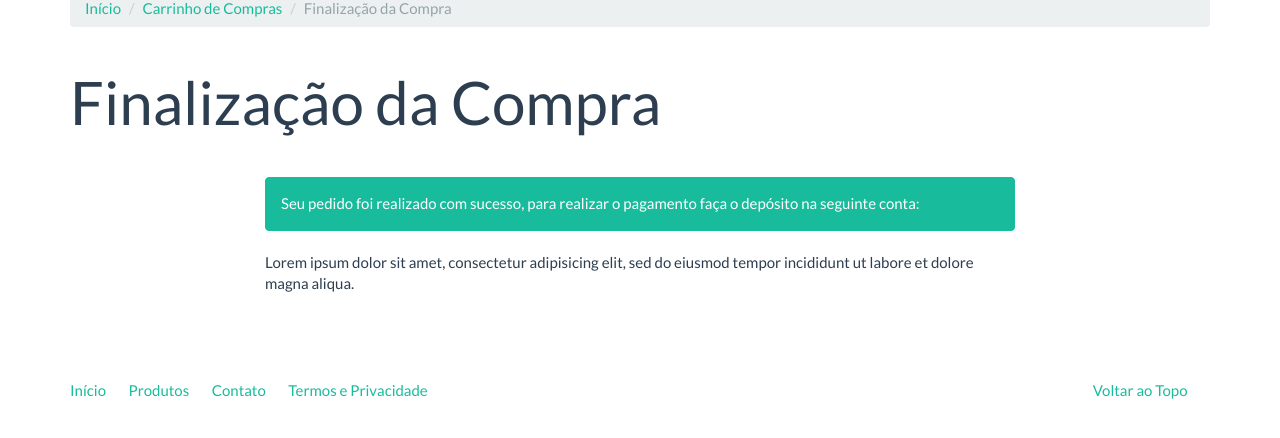
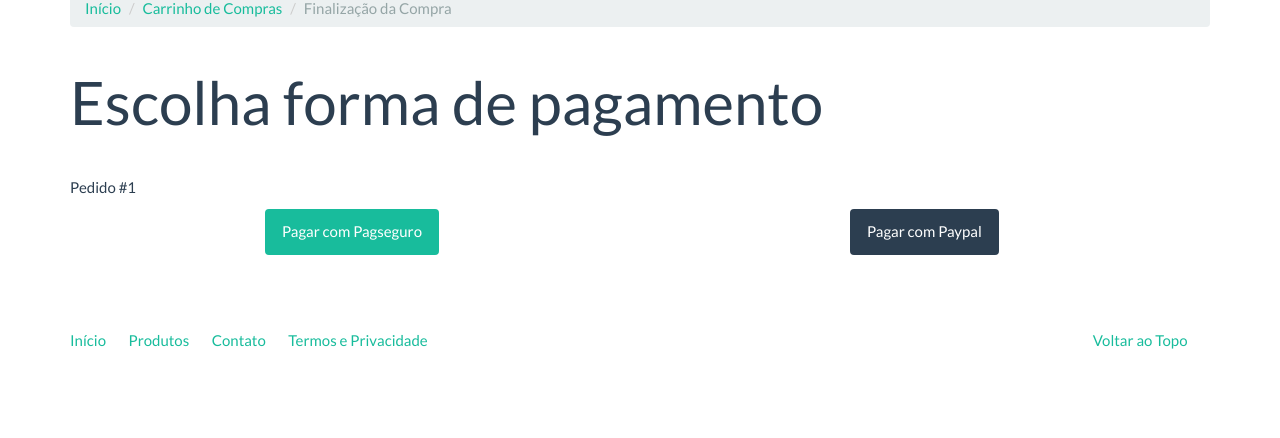
Before and after one commit to anthonylopez15/django-ecommerce, a Django app: template checkout/templates/checkout/checkout.html in a window 1280 px wide. Shown: the part 60-498 px from the top of the page. Run offline with Django 3.2, Linux system fonts and the light colour scheme; the template is opened without the code that fills it: most values are stand-ins (such as "Sample title", 1, 10 or a date in 2020); some libraries are stand-ins or nearby versions.

Commit message:
add pagamento com pagseguro

```diff
--- a/checkout/templates/checkout/checkout.html
+++ b/checkout/templates/checkout/checkout.html
@@ -11,17 +11,20 @@ Finalização da Compra
     <li class="active">Finalização da Compra</li>
 </ol>
 <div class="page-header">
-    <h1>Finalização da Compra</h1>
+    <h1>Escolha forma de pagamento</h1>
 </div>
 <div class="row">
-    <div class="col-md-8 col-md-offset-2">
-        <div class="alert alert-success">
-            Seu pedido foi realizado com sucesso, para realizar o pagamento faça o depósito na seguinte conta:
-        </div>
+    <div class="col-md-12">
         <p>
-            Lorem ipsum dolor sit amet, consectetur adipisicing elit, sed do eiusmod tempor incididunt ut labore et
-            dolore magna aliqua.
+            Pedido #{{ order.pk }}
         </p>
+
+    </div>
+    <div class="col-md-4 col-md-offset-2">
+        <a href="#" class="btn btn-success">Pagar com Pagseguro</a>
+    </div>
+    <div class="col-md-4 col-md-offset-2">
+        <a href="#" class="btn btn-primary">Pagar com Paypal</a>
     </div>
 </div>
 {% endblock %}
--- a/checkout/views.py
+++ b/checkout/views.py
@@ -77,7 +77,9 @@ class CheckoutView(LoginRequiredMixin, TemplateView):
         else:
             messages.info(request, 'Não há itens no carrinho de compras')
             return redirect('checkout:cart_item')
-        return super(CheckoutView, self).get(request, *args, **kwargs)
+        response = super(CheckoutView, self).get(request, *args, **kwargs)
+        response.context_data['order'] = order
+        return response
 
 
 create_cartItem = CreateCartItemView.as_view()
```
Also changed, not shown: requirements.txt (+9 -0 lines).
